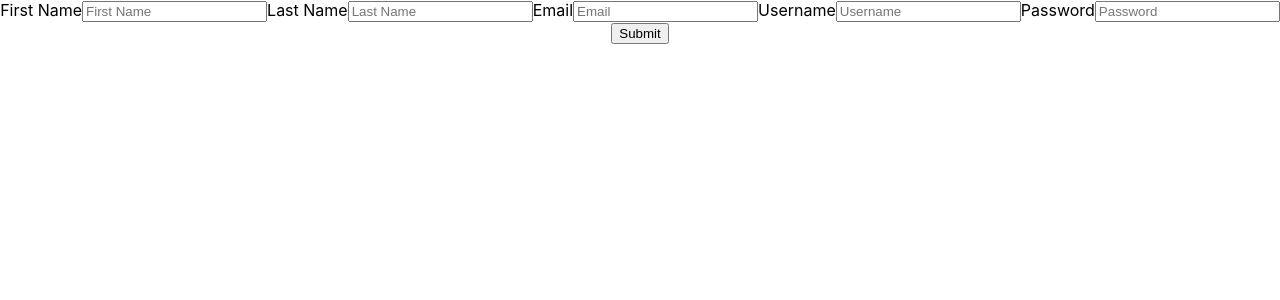
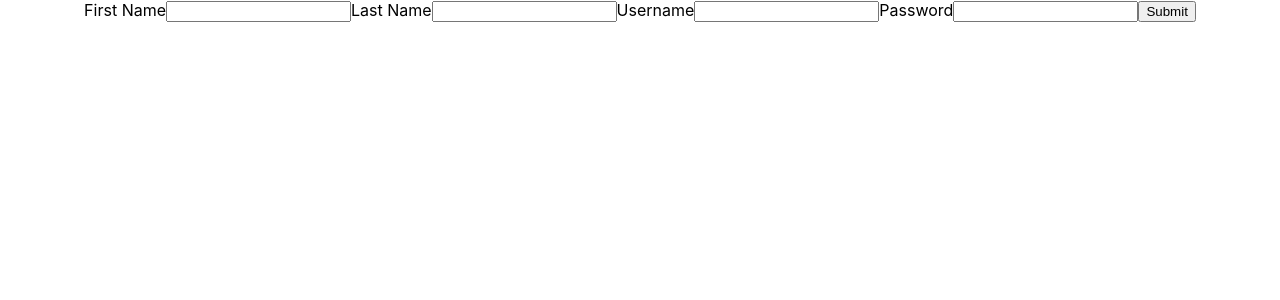
Before and after one commit to Mattmberg/react-form-example, a React (Create React App) app in the folder react-form-example/: page / in a window 1280 px wide. Shown: the top 300 px of the page. Built offline with nearby package versions, Linux system fonts and the light colour scheme.

Commit message:
Experimenting with react hook form and validation

```diff
--- a/react-form-example/src/components/Form.js
+++ b/react-form-example/src/components/Form.js
@@ -1,7 +1,11 @@
 import React, {useState} from 'react'
+import * as Yup from "yup";
+import { useForm } from "react-hook-form";
 
 export const Form = (props) => {
-    const [error, setError] = useState(null);
+    const { register, handleSubmit, formState: {errors}, } = useForm();
+    const onSubmit = (data) => console.log(data)
+    /*const [error, setError] = useState(null);
     const questions = props.questions
     const [firstName, setFirstName] = useState("");
     const [lastName, setLastName] = useState("");
@@ -23,13 +27,31 @@ export const Form = (props) => {
         });
 
 
-    };
+    };*/
 
     return (
-        <form onSubmit={handleSubmit} className="">
-            <div style={{ color: "red" }}>{error}</div>
-            <label>First Name</label>
-            <input placeholder="First Name" type="text" value={firstName} onChange={e => setFirstName(e.target.value)}></input>
+        <form onSubmit={handleSubmit(onSubmit)} className="">
+            <label htmlFor="firstName">First Name</label>
+            <input id="firstName" {...register("firstName", { required: true, maxLength: 30 })}/>
+            {errors.firstName && errors.firstName.type === "required" && (<span style={{ color: "firebrick" }}><b>This is required</b></span>)}
+            {errors.firstName && errors.firstName.type === "maxLength" && (<span style={{ color: "firebrick" }}><b>Max length exceeded</b></span>)}
+
+            <label htmlFor="lastName">Last Name</label>
+            <input id="lastName" {...register("lastName", { required: true, maxLength: 30 })}/>
+            {errors.lastName && errors.lastName.type === "required" && (<span style={{ color: "firebrick" }}><b>This is required</b></span>)}
+            {errors.lastName && errors.lastName.type === "maxLength" && (<span style={{ color: "firebrick" }}><b>Max length exceeded</b></span>)}
+
+            <label htmlFor="username">Username</label>
+            <input id="username" {...register("username", { required: true, maxLength: 30 })}/>
+            {errors.username && errors.username.type === "required" && (<span style={{ color: "firebrick" }}><b>This is required</b></span>)}
+            {errors.username && errors.username.type === "maxLength" && (<span style={{ color: "firebrick" }}><b>Max length exceeded</b></span>)}
+
+            <label htmlFor="password">Password</label>
+            <input id="password" {...register("password", { required: true, maxLength: 30 })}/>
+            {errors.password && errors.password.type === "required" && (<span style={{ color: "firebrick" }}><b>This is required</b></span>)}
+            {errors.password && errors.password.type === "maxLength" && (<span style={{ color: "firebrick" }}><b>Max length exceeded</b></span>)}
+
+            {/*<input placeholder="First Name" type="text" value={firstName} onChange={e => setFirstName(e.target.value)}></input>
 
             <label>Last Name</label>
             <input placeholder="Last Name" type="text" value={lastName} onChange={e => setLastName(e.target.value)}></input>
@@ -41,7 +63,7 @@ export const Form = (props) => {
             <input placeholder="Username" type="text" value={username} onChange={e => setUsername(e.target.value)}></input>
 
             <label>Password</label>
-            <input placeholder="Password" type="password" value={password} onChange={e => setPassword(e.target.value)}></input>
+            <input placeholder="Password" type="password" value={password} onChange={e => setPassword(e.target.value)}></input>*/}
 
             {/*{questions.map(question => {
                 return (
```
